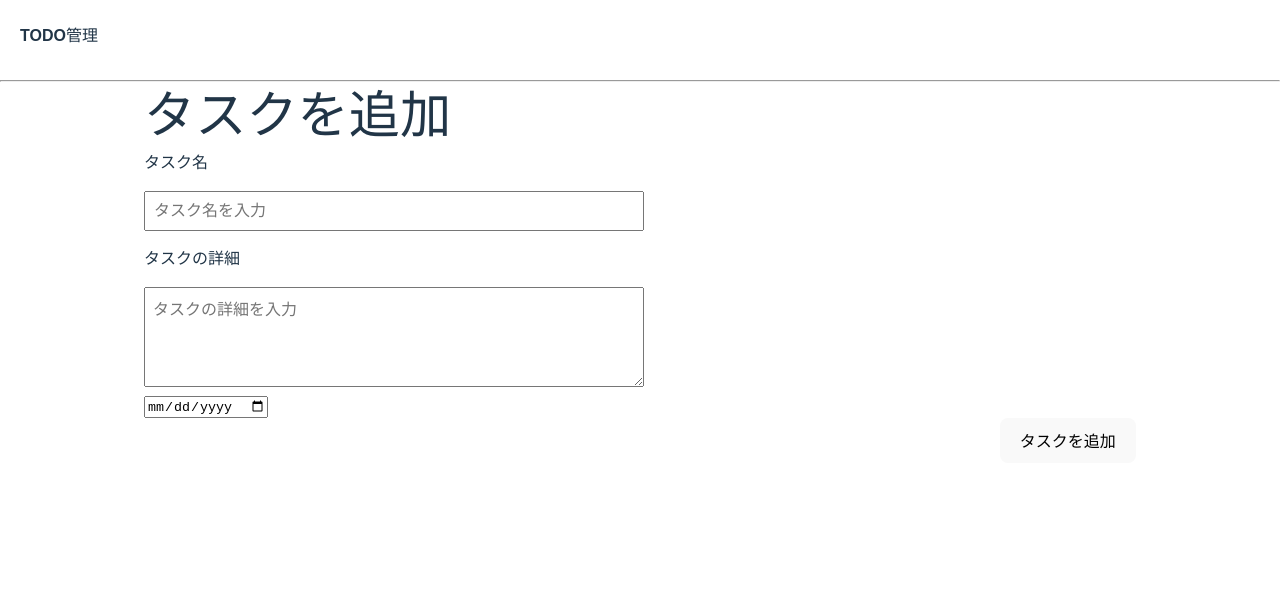
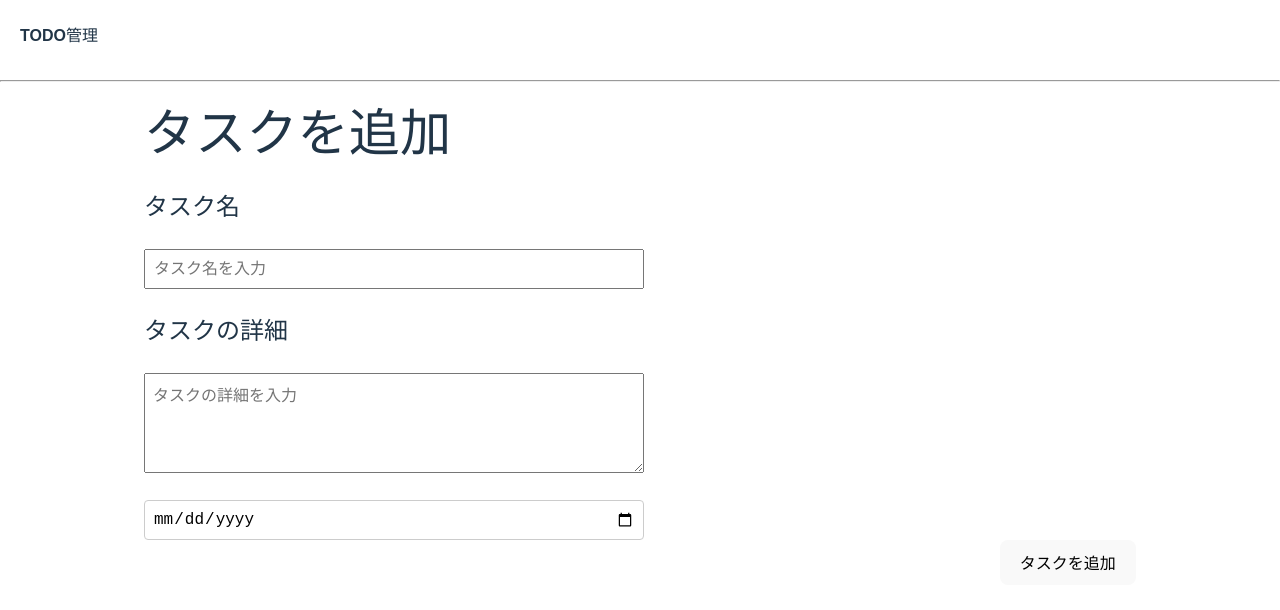
Before and after one commit to tanaka01260520/my-todo-app, a React (Vite) app: page / in a window 1280 px wide. Both pictures are taken after a click on the button "新しいタスク". Shown: the top 610 px of the page. Built offline with nearby package versions, Linux system fonts and the light colour scheme; no server answers.

Commit message:
タスクを追加画面のcss調整

```diff
--- a/src/App.css
+++ b/src/App.css
@@ -12,10 +12,11 @@ body {
 
 .container {
   max-width: 1024px;
-  margin: 0 auto;
+  margin: 0 auto; /* 中央寄せ(左右) */
   padding: 0 16px;
   box-sizing: border-box; /* パディングを含めて幅計算 */
   /*width はデフォルトで 100% 相当になるので「小さい画面では縮む」*/
+  overflow: hidden;  /* ブロック要素の上下マージンは親の外に「はみ出す」ことがあり、これを親の範囲をちゃんと超えずに収まるようにマージン相殺(上下) */
 }
 
 .input-search-area {
@@ -159,8 +160,21 @@ body {
 
 
 
+.todo-title{
+   font-size: 24px;
+   font-weight: bold;
 
+}
 
+.todo-title-detail{
+   font-size: 24px;
+   font-weight: bold;
+}
+
+.showaddform-title h1{
+   padding-bottom: 20px;
+   padding-top: 10px;
+}
 
 .showaddform-taskname{
   width: 100%;
@@ -184,6 +198,18 @@ body {
 
 }
 
+.showaddform-deadline input[type="date"] {
+  width: 100%;
+  max-width: 500px;
+  height: 40px;
+  padding: 8px;
+  font-size: 16px;
+  box-sizing: border-box;
+  border: 1px solid #ccc;
+  border-radius: 4px;
+  margin-top: 20px;
+}
+
 .addshowform-button-area{
    display: flex;
   justify-content: flex-end;
--- a/src/components/AddTodo.jsx
+++ b/src/components/AddTodo.jsx
@@ -17,7 +17,7 @@ export const AddTodo = (props) => {
           />
         </div>
         <div>
-            <p>タスクの詳細</p>
+          <p className="todo-title-detail">タスクの詳細</p>
           <textarea
             placeholder="タスクの詳細を入力"
             className='showaddform-taskdetail'
@@ -25,7 +25,7 @@ export const AddTodo = (props) => {
             onChange={onChangeTododetail}
           />
         </div>
-          <div>
+        <div className='showaddform-deadline'>
           <input
             type="date"
             value={todoDeadline}
```
Lines whose indentation alone changed are shown as unchanged.
